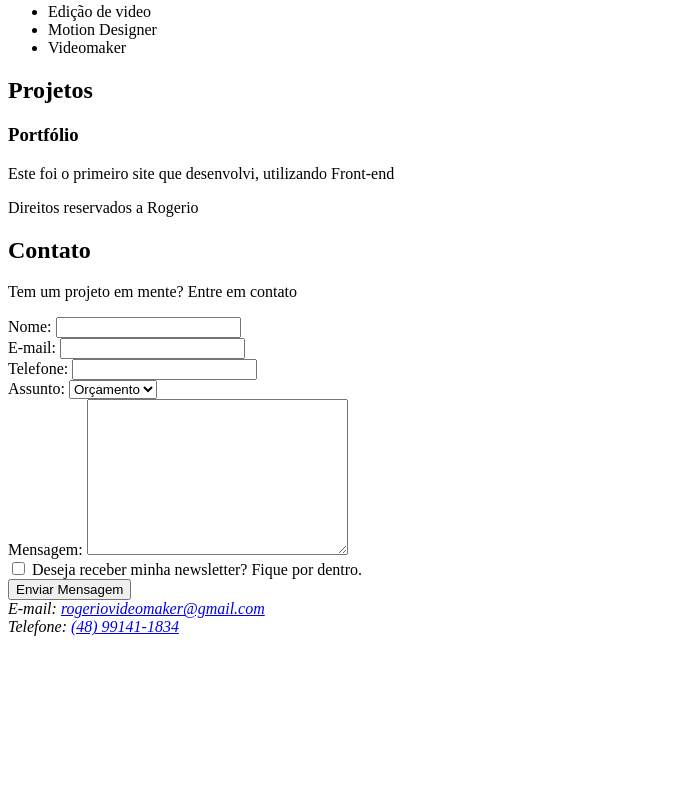
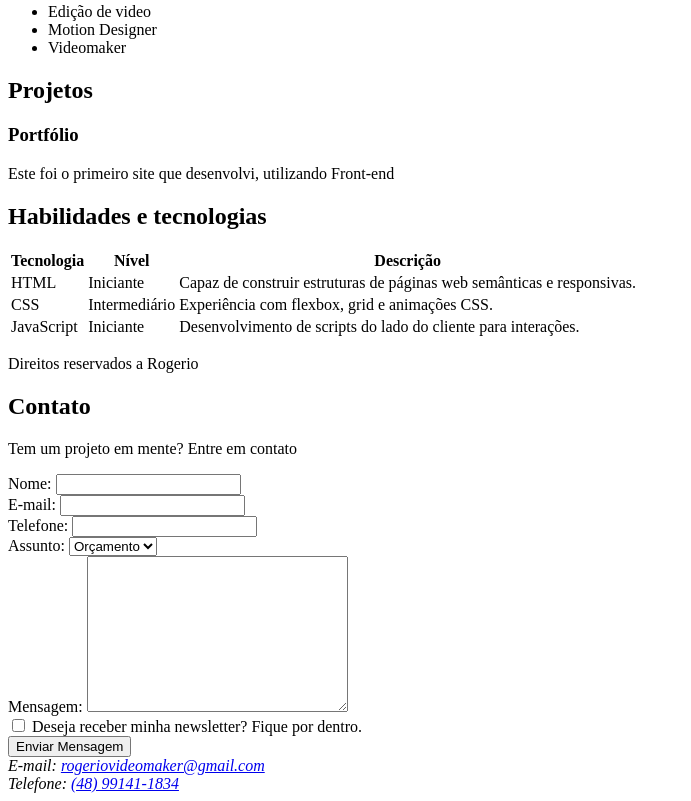
Before and after one commit to RogerioRibeiro01/Site1, a plain HTML site: page index.html in a window 1280 px wide. Shown: the part 703-1504 px from the top of the page, without its empty margins (0-691 px from the left). Before the commit the page ends 1347 px from the top, so only its background shows below. Drawn offline with Linux system fonts and the light colour scheme.

Commit message:
Adição de tabela no site

```diff
--- a/index.html
+++ b/index.html
@@ -79,6 +79,40 @@
 
     </section>
 
+    <section id="habilidades">
+
+        <h2>Habilidades e tecnologias</h2>
+
+        <table>
+            <thead>
+                <tr>
+                    <th>Tecnologia</th>
+                    <th>Nível</th>
+                    <th>Descrição</th>
+                </tr>
+            </thead>
+
+            <tbody>
+                <tr>
+                    <td>HTML</td>
+                    <td>Iniciante</td>
+                    <td>Capaz de construir estruturas de páginas web semânticas e responsivas.</td>
+                </tr>
+                <tr>
+                    <td>CSS</td>
+                    <td>Intermediário</td>
+                    <td>Experiência com flexbox, grid e animações CSS.</td>
+                </tr>
+                <tr>
+                    <td>JavaScript</td>
+                    <td>Iniciante</td>
+                    <td>Desenvolvimento de scripts do lado do cliente para interações.</td>
+                </tr>
+            </tbody>
+
+        </table>
+    </section>
+
     <footer>
         <p>Direitos reservados a Rogerio</p>
         <section id="contato">
```
